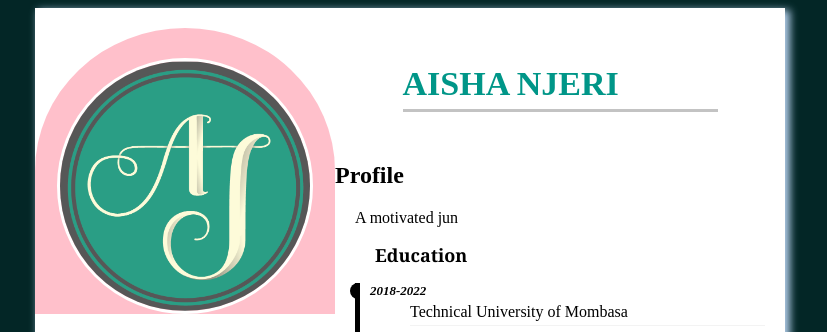
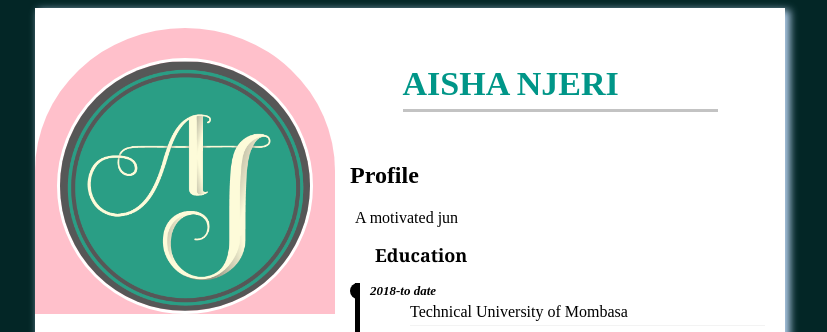
Before and after one commit to aisha006/resume_html, a plain HTML site: page index.html in a window 1280 px wide. Shown: the top 332 px of the page, without its empty margins (230-1057 px from the left). Drawn offline with Linux system fonts and the light colour scheme.

Commit message:
made some changes

```diff
--- a/index.html
+++ b/index.html
@@ -44,14 +44,14 @@
 		</div>
 		<div class="right">
 			<p class="title">AISHA NJERI</p>
-			<h2 class="headers">Profile</h2>
+			<h2 class="headers" style="margin-left: 15px;">Profile</h2>
 			<p id="objective">A motivated junior web developer with a passion for creating efficient and user-friendly
 				websites. Eager to contribute coding skills, creative problem-solving, and a strong desire to learn and
 				grow within a dynamic team environment. </P>
 			<div class="education">
 				<h1 class="headers">Education</h1>
 				<dl>
-					<dt>2018-2022</dt>
+					<dt>2018-to date</dt>
 					<dd>Technical University of Mombasa</dd>
 					<dt>2014-2017</dt>
 					<dd>Coulson Girls' Secondary School</dd>
--- a/styles/main.css
+++ b/styles/main.css
@@ -1,3 +1,8 @@
+clamp(clamp(100%/(N + 1) + 0.1%, (W1 - 100vw)*1000,100%/(M + 1) + 0.1%), (W2 - 100vw)*1000, 100%)
+
+
+
+
 html {
     font-family: 'Times New Roman', Times, serif;
 }
```
